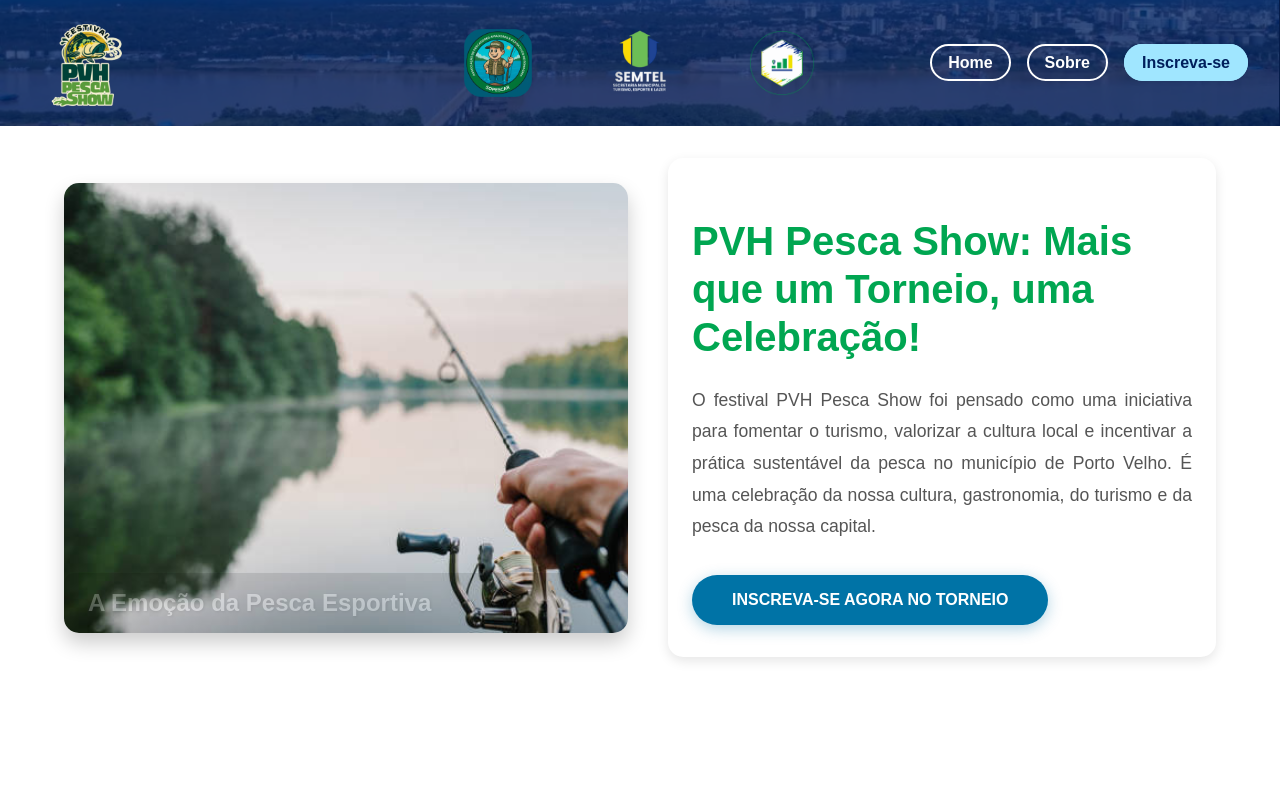
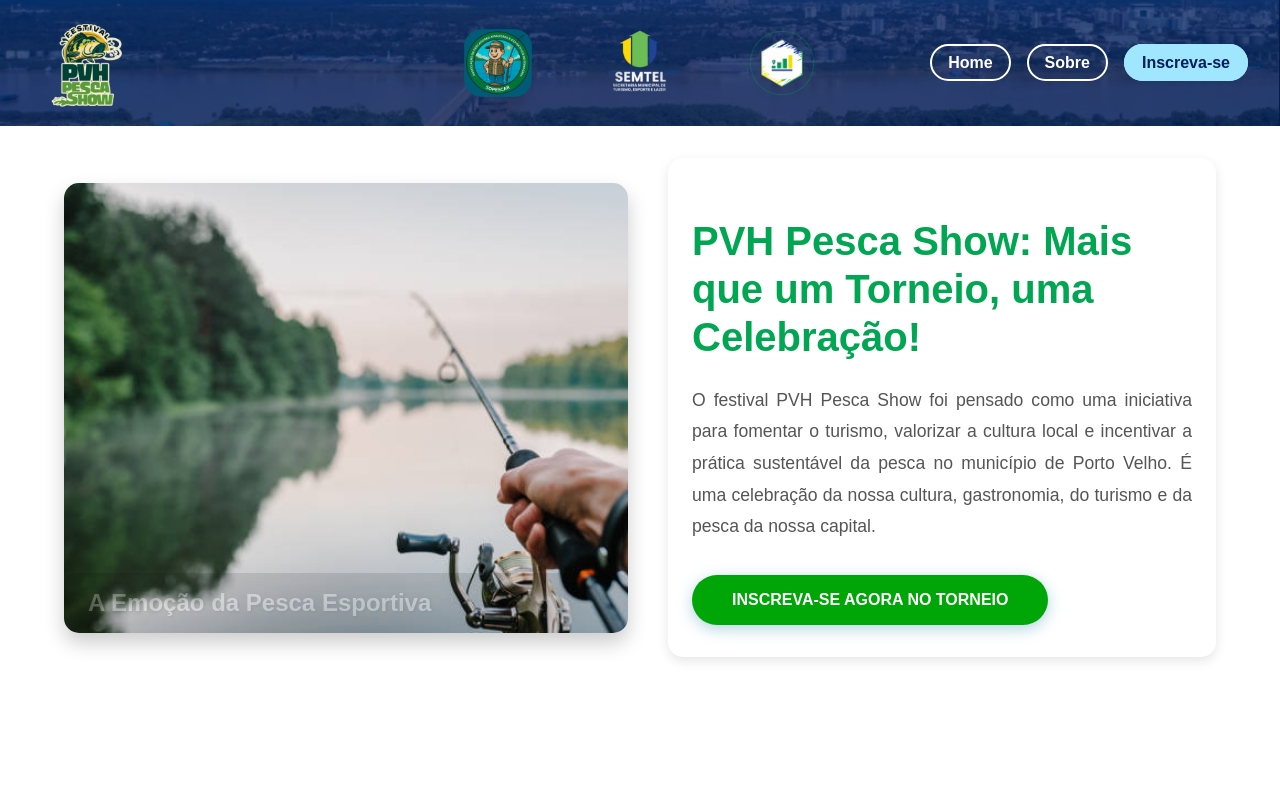
Before and after one commit to wernnon/reidoanzol, a React (Vite) app: page / in a window 1280 px wide. Shown: the top 785 px of the page. Built offline with nearby package versions, Linux system fonts and the light colour scheme.

Commit message:
Refeature2

```diff
--- a/src/pages/Home/Home.module.css
+++ b/src/pages/Home/Home.module.css
@@ -51,7 +51,7 @@
 }
 
 .actionButton {
-  background-color: #0073a6;
+  background-color: #00a608;
   color: white;
   border: none;
   padding: 1rem 2.5rem;
@@ -349,7 +349,7 @@
 
 /* Seção de Downloads */
 .downloadSection {
-  background-color: #cee40d;
+  background-color: #0073a6;
   text-align: center;
   padding: 4rem 2rem;
 }
```
